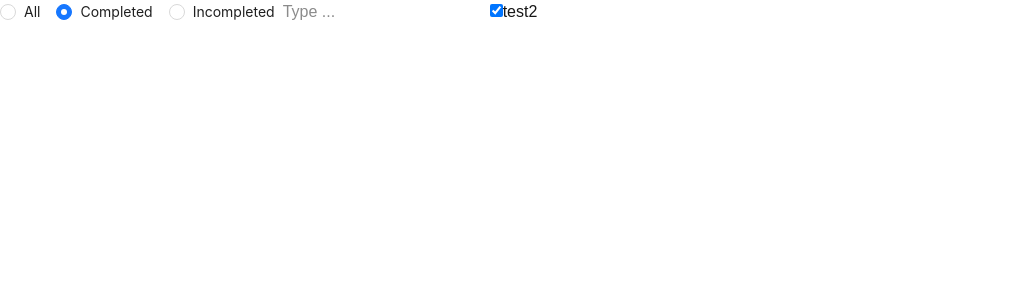
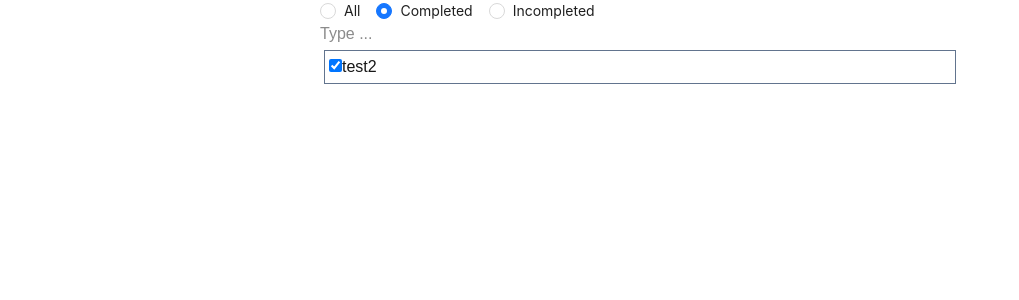
Before and after one commit to wednesdaydeveloper/HomeMadeMessenger, a Next.js app: page / in a window 1280 px wide. Shown: the top 300 px of the page, without its empty margins (0-1019 px from the left). Built offline with nearby package versions, Linux system fonts and the light colour scheme.

Commit message:
Todoアイテムの表示を改善し、フォームのスタイルを追加。リスト内のTodoアイテムをラップするdivを追加。

```diff
--- a/src/components/todos/TodoItem.tsx
+++ b/src/components/todos/TodoItem.tsx
@@ -13,17 +13,17 @@ const TodoItem = ({ atom }: TodoItemProps) => {
     setTodo((props) => ({ ...props, completed: !props.completed }))
 
   return (
-    <>
-        <input
-          type="checkbox"
-          checked={todo.completed}
-          onChange={toggleCompleted}
-        />
+    <div className="p-1 m-1 border border-slate-500">
+      <input
+        type="checkbox"
+        checked={todo.completed}
+        onChange={toggleCompleted}
+      />
 
       <span key={todo.todoid}>
         {todo.title}
       </span>
-    </>
+    </div>
   )
 }
 
--- a/src/components/todos/TodoList.tsx
+++ b/src/components/todos/TodoList.tsx
@@ -31,17 +31,18 @@ const TodoList = () => {
     e.preventDefault()
     const title = e.currentTarget.inputTitle.value
     e.currentTarget.inputTitle.value = ''
-    setTodoList((prev) => [...prev, atom<Todo>({ title, completed: false , todoid: uuidv4()})])
+    setTodoList((prev) => [...prev, atom<Todo>({ title, completed: false, todoid: uuidv4() })])
   }
 
   return (
-    <form onSubmit={add}>
+    <form onSubmit={add} className="flex flex-col w-1/2 mx-auto">
       <Filter />
       <input name="inputTitle" placeholder="Type ..." />
-
-      {filterdTodoList.map((atom, index) => {
-        return <TodoItem key={index} atom={atom} />
-      })}
+      <div>
+        {filterdTodoList.map((atom, index) => {
+          return <TodoItem key={index} atom={atom} />
+        })}
+      </div>
     </form>
   )
 }
```
